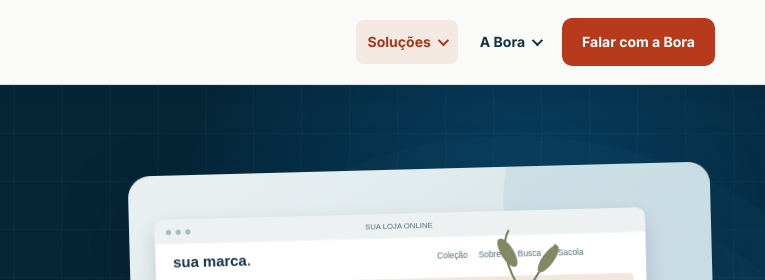
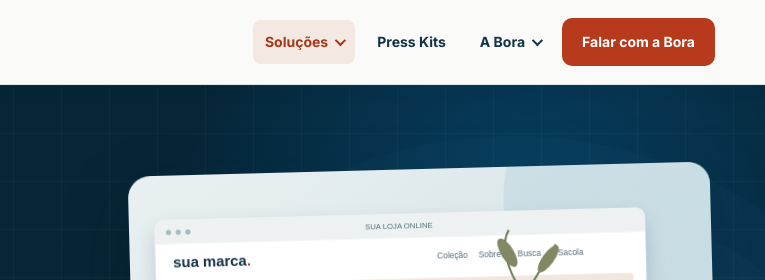
Before and after one commit to guibraganca11-cyber/borafazersite, a plain HTML site: page bora-online.html in a window 1280 px wide. Shown: the top 280 px of the page, 515-1280 px from the left. Drawn offline with Linux system fonts and the light colour scheme.

Commit message:
Volta o link Press Kits ao menu principal
Co-Authored-By: Claude Sonnet 5.5 <noreply@anthropic.com>
Claude-Session: https://claude.ai/code/session_01R8mgRoKmEunGdfsdR1c1Fm

```diff
--- a/bora-online.html
+++ b/bora-online.html
@@ -20,7 +20,7 @@
 <body data-page-service="bora_online">
   <noscript><iframe src="https://www.googletagmanager.com/ns.html?id=GTM-T2DK6BD6" height="0" width="0" style="display:none;visibility:hidden"></iframe></noscript>
   <a class="skip-link" href="#conteudo">Ir para o conteúdo</a>
-  <header class="site-header"><div class="container header-inner"><a class="brand" href="/" aria-label="Bora Fazer, início"><img src="/assets/bora-fazer-logo-nav.png" width="146" height="68" alt="Bora Fazer"></a><button class="menu-toggle" data-menu-toggle aria-expanded="false" aria-controls="main-nav" aria-label="Abrir menu"><span></span></button><nav class="nav" id="main-nav" data-nav aria-label="Navegação principal"><div class="nav-group"><button class="nav-trigger" type="button" aria-expanded="false" aria-controls="solutions-menu">Soluções</button><div class="nav-panel" id="solutions-menu"><a href="/bora-pocket"><b>Bora Pocket</b><small>Loja simples no ar em 30 dias</small></a><a href="/bora-online"><b>Bora Online</b><small>Migração e loja completa</small></a><a href="/operacoes-digitais"><b>Gestão de e-commerce</b><small>Acompanhamento da operação</small></a></div></div><div class="nav-group"><button class="nav-trigger" type="button" aria-expanded="false" aria-controls="about-menu">A Bora</button><div class="nav-panel" id="about-menu"><a href="/quem-somos"><b>Quem somos</b><small>Experiência aplicada às entregas</small></a><a href="/como-trabalhamos"><b>Como trabalhamos</b><small>Entender, organizar, executar e acompanhar</small></a></div></div><a class="nav-cta" href="https://wa.me/5521967171986" data-cta-id="nav_whatsapp" data-location="navigation" target="_blank" rel="noopener">Falar com a Bora</a></nav></div></header>
+  <header class="site-header"><div class="container header-inner"><a class="brand" href="/" aria-label="Bora Fazer, início"><img src="/assets/bora-fazer-logo-nav.png" width="146" height="68" alt="Bora Fazer"></a><button class="menu-toggle" data-menu-toggle aria-expanded="false" aria-controls="main-nav" aria-label="Abrir menu"><span></span></button><nav class="nav" id="main-nav" data-nav aria-label="Navegação principal"><div class="nav-group"><button class="nav-trigger" type="button" aria-expanded="false" aria-controls="solutions-menu">Soluções</button><div class="nav-panel" id="solutions-menu"><a href="/bora-pocket"><b>Bora Pocket</b><small>Loja simples no ar em 30 dias</small></a><a href="/bora-online"><b>Bora Online</b><small>Migração e loja completa</small></a><a href="/operacoes-digitais"><b>Gestão de e-commerce</b><small>Acompanhamento da operação</small></a></div></div><a href="/press-kits">Press Kits</a><div class="nav-group"><button class="nav-trigger" type="button" aria-expanded="false" aria-controls="about-menu">A Bora</button><div class="nav-panel" id="about-menu"><a href="/quem-somos"><b>Quem somos</b><small>Experiência aplicada às entregas</small></a><a href="/como-trabalhamos"><b>Como trabalhamos</b><small>Entender, organizar, executar e acompanhar</small></a></div></div><a class="nav-cta" href="https://wa.me/5521967171986" data-cta-id="nav_whatsapp" data-location="navigation" target="_blank" rel="noopener">Falar com a Bora</a></nav></div></header>
 
   <main id="conteudo">
     <section class="online-hero">
```
Also changed, not shown: bora-pocket.html (+1 -1 lines), como-trabalhamos.html (+1 -1 lines), diagnostico/index.html (+1 -1 lines), index.html (+1 -1 lines), operacoes-digitais.html (+1 -1 lines), press-kits.html (+1 -1 lines), quem-somos.html (+1 -1 lines).
